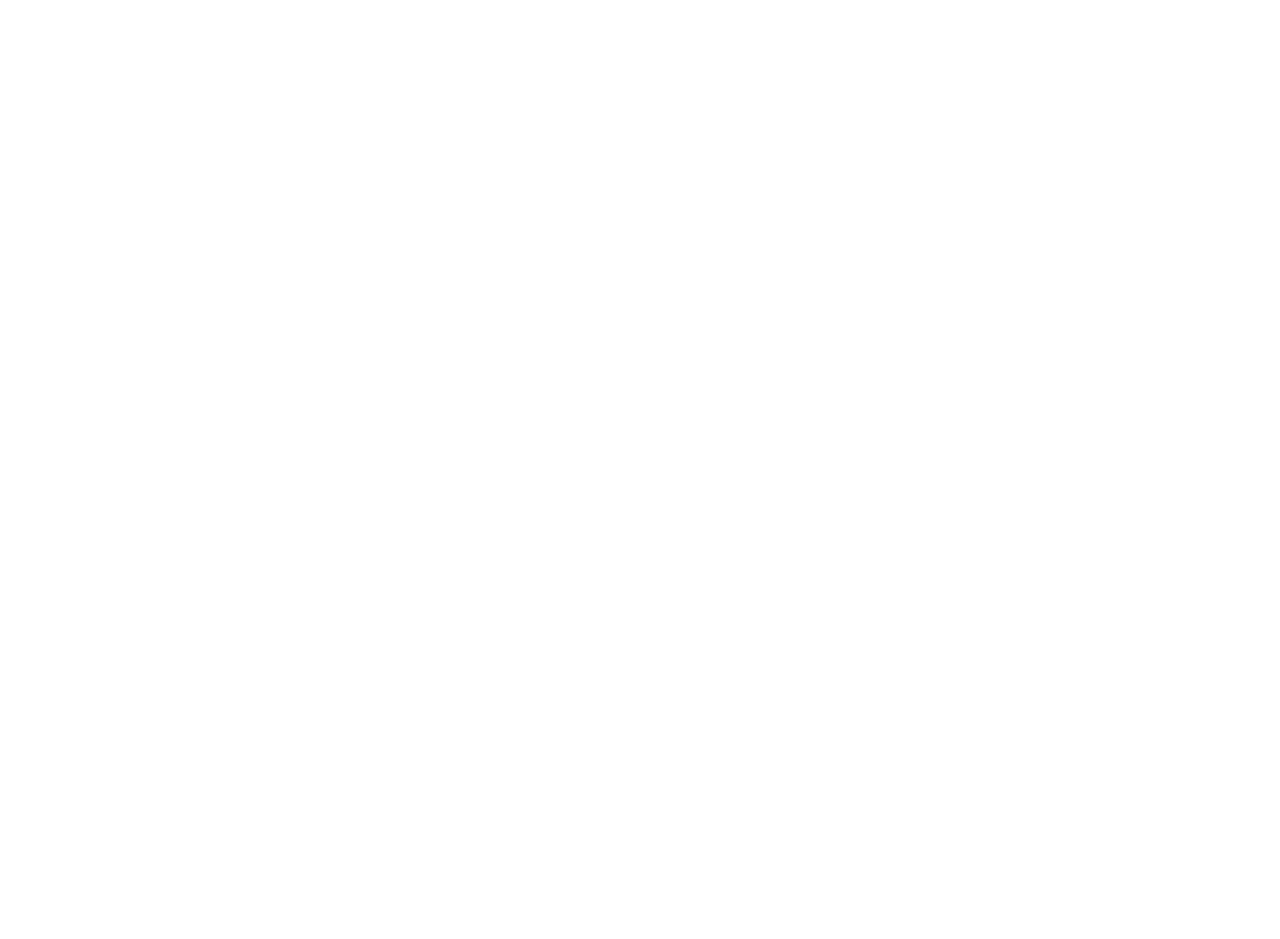
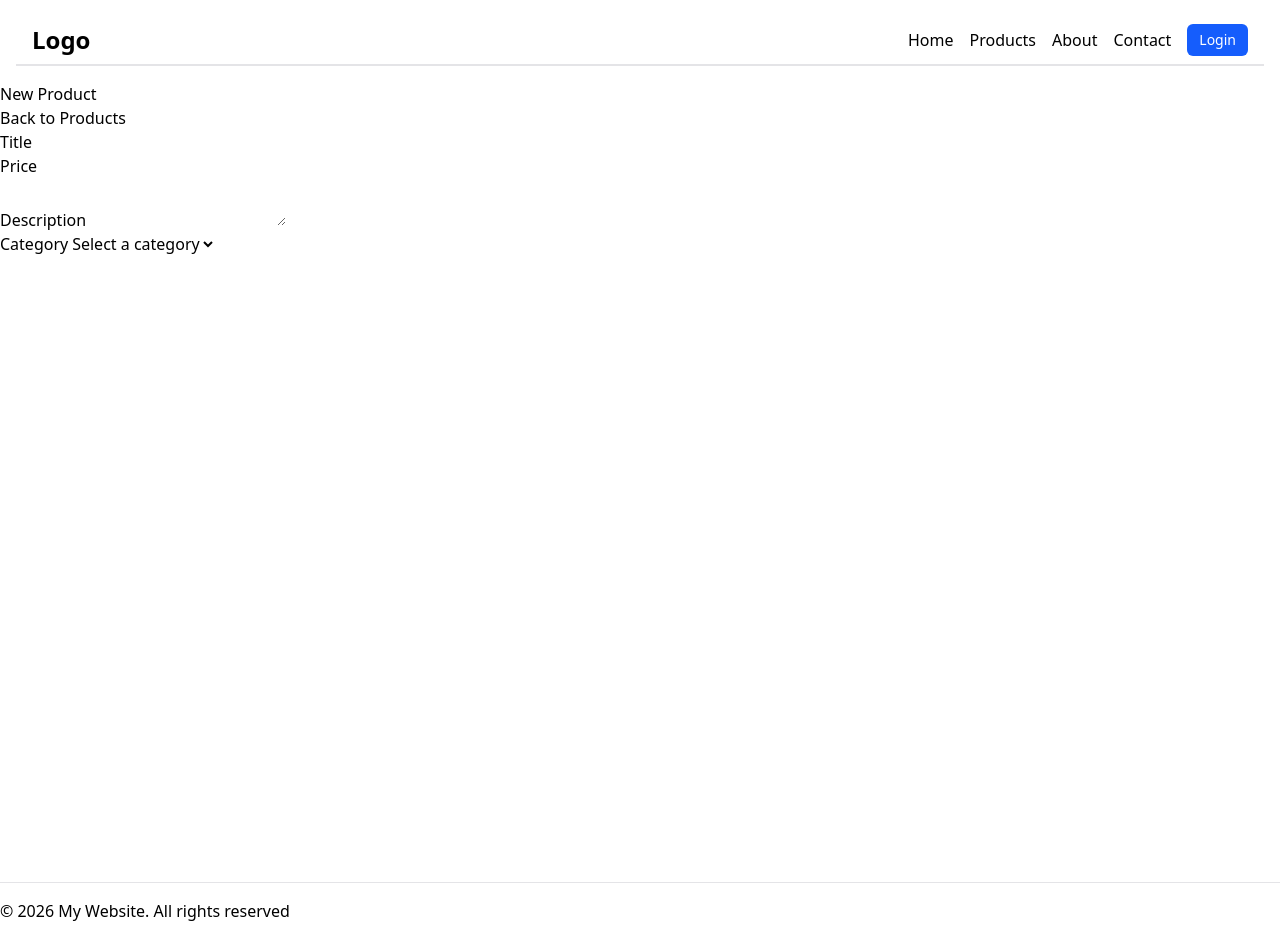
Before and after one commit to at0107/fakestore, a Next.js app: page /products/new in a window 1280 px wide. Before the commit this address had no page. Before the commit the page ends 800 px from the top, so only its background shows below. Built offline with nearby package versions, Linux system fonts and the light colour scheme.

Commit message:
third commit

```diff
--- /dev/null
+++ b/app/products/new/page.tsx
@@ -0,0 +1,19 @@
+import AddProductForm from "@/components/product/AddProductForm";
+import {Metadata} from "next";
+import Link from "next/link";
+
+
+export const metadata: Metadata = {
+    title: "New Product",
+    description: "Create a new product",
+}
+
+export default function NewProductPage() {
+    return (
+        <div className="container mx-auto min-h-screen">
+            <h1>New Product</h1>
+            <Link href="/products">Back to Products</Link>
+            <AddProductForm />
+        </div>
+    )
+}
--- a/components/layout/AppHeader.tsx
+++ b/components/layout/AppHeader.tsx
@@ -1,6 +1,10 @@
+"use client"
 import Link from "next/link";
+import { useState } from "react";
+
 
 export function AppHeader(){
+    const [isLoggedIn,setIsLoggedIn] = useState(false);
     return (
         <header className=" border-zinc-200 bg-white flex justify-between items-center p-4">
             <div className="container mx-auto  border-b-2 border-zinc-200 px-4 py-2 flex items-center justify-between">
@@ -11,6 +15,16 @@ export function AppHeader(){
                     <Link href="/products">Products</Link>
                     <Link href="/about">About</Link>
                     <Link href="/contact">Contact</Link>
+                    {isLoggedIn &&<Link href="/products/new">+ Add Product</Link>}
+                    <button
+                    onClick={() => setIsLoggedIn(!isLoggedIn)}
+                    className={
+                        isLoggedIn ? 'rounded-md bg-zinc-100 px-3 py-1.5 text-sm font-medium text-zinc-600 hover:bg-zinc-200'
+                        : 'rounded-md bg-blue-600 px-3 py-1.5 text-sm font-medium text-white hover:bg-blue-700'
+                    }
+                    >
+                        {isLoggedIn ? "Logout" : "Login"}
+                    </button>
                 </nav>
             </div>
         </header>
--- /dev/null
+++ b/components/product/AddProductForm.tsx
@@ -0,0 +1,57 @@
+"use client"
+import { useState } from "react"
+import Link from "next/link"
+import type { Product } from "@/types/product"
+
+const EMPTY_PRODUCT: Product = {
+    id: 0,
+    title: "",
+    price: 0,
+    description: "",
+    category: "",
+    image: "",
+    rating: {
+        rate: 0,
+        count: 0
+    }
+}
+
+const CATEGORIES = ["men's clothing",
+    "jewelery",
+    "electronics",
+    "women's clothing"
+];
+
+
+export default function AddProductForm() {
+    const [product, setProduct] = useState<Product>(EMPTY_PRODUCT);
+    const [errors, setErrors] = useState<string | null>(null);
+    const [isLoading, setIsLoading] = useState(false);
+    const [createdProduct, setCreatedProduct] = useState<Product | null>(null);
+
+    const handleChange = () => {};
+    const handleSubmit = () => {};
+
+    return (
+        <form>
+            <div>
+                <label htmlFor="title">Title</label>
+                <input type="text" id="title" name="title" />
+            </div>
+            <div>
+                <label htmlFor="price">Price</label>
+                <input type="number" id="price" name="price" />
+            </div>
+             <div>
+                <label htmlFor="description">Description</label>
+                <textarea name="description" id="description"></textarea>
+            </div>
+            <div>
+                <label htmlFor="category">Category</label>
+                <select name="category" id="category">
+                    <option value="">Select a category</option>
+                </select>
+            </div>
+        </form>
+    )
+}
```
